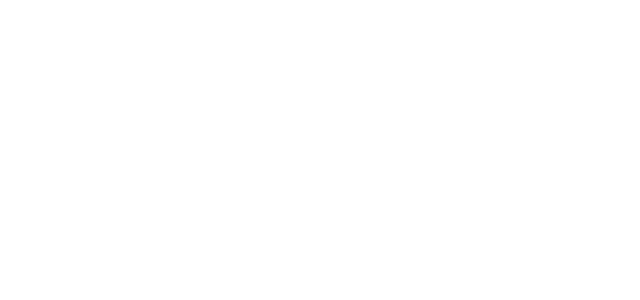
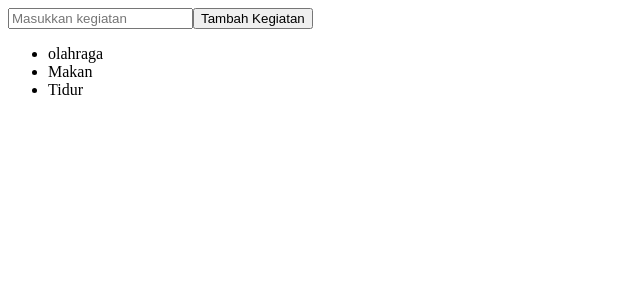
Before and after one commit to Kikosinaga/32-PBK-UTS-233510771, a Vue app: page / in a window 1280 px wide. Shown: the top 300 px of the page, without its empty margins (0-640 px from the left). Built offline with nearby package versions, Linux system fonts and the light colour scheme.

Commit message:
Menampilkan kegiatan yang sudah di tambahkan

```diff
--- a/src/components/HelloWorld.vue
+++ b/src/components/HelloWorld.vue
@@ -1,11 +1,16 @@
 <script setup>
+import { ref } from 'vue'
 
+const activities = ref(["olahraga","Makan","Tidur"])
+const newActivity = ref('')
 </script>
 
 <template>
-
+  <div>
+    <input type="text" v-model="newActivity" placeholder="Masukkan kegiatan" />
+    <button>Tambah Kegiatan</button>
+    <ul>
+      <li v-for="(activity, index) in activities" :key="index">{{ activity }}</li>
+    </ul>
+  </div>
 </template>
-
-<style scoped>
-
-</style>
```
